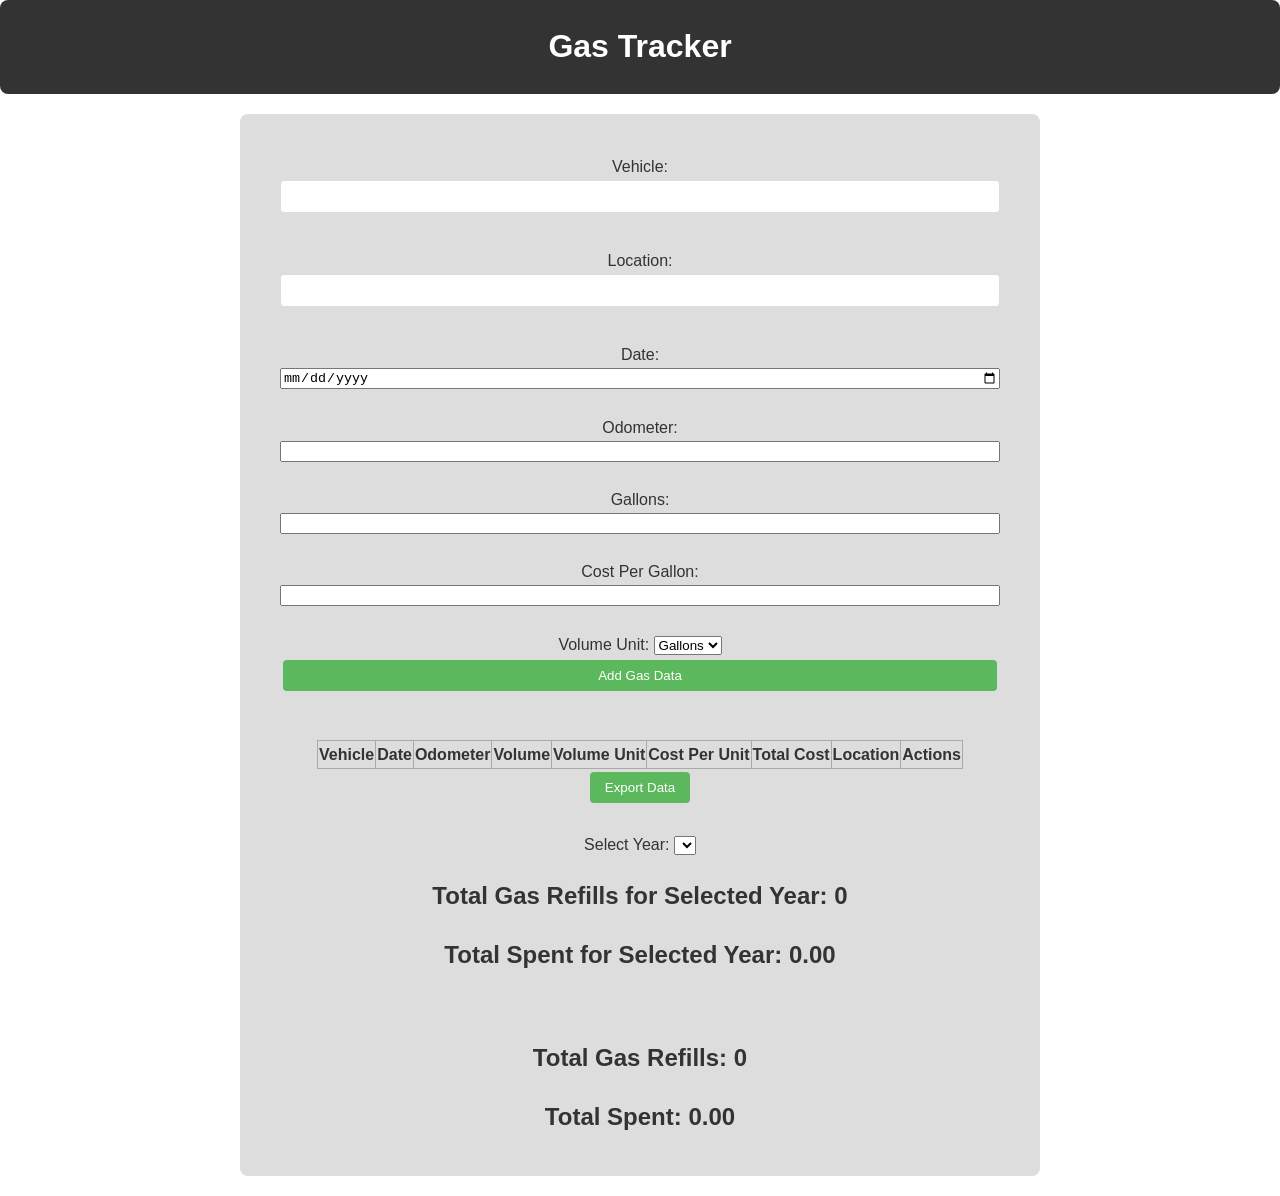
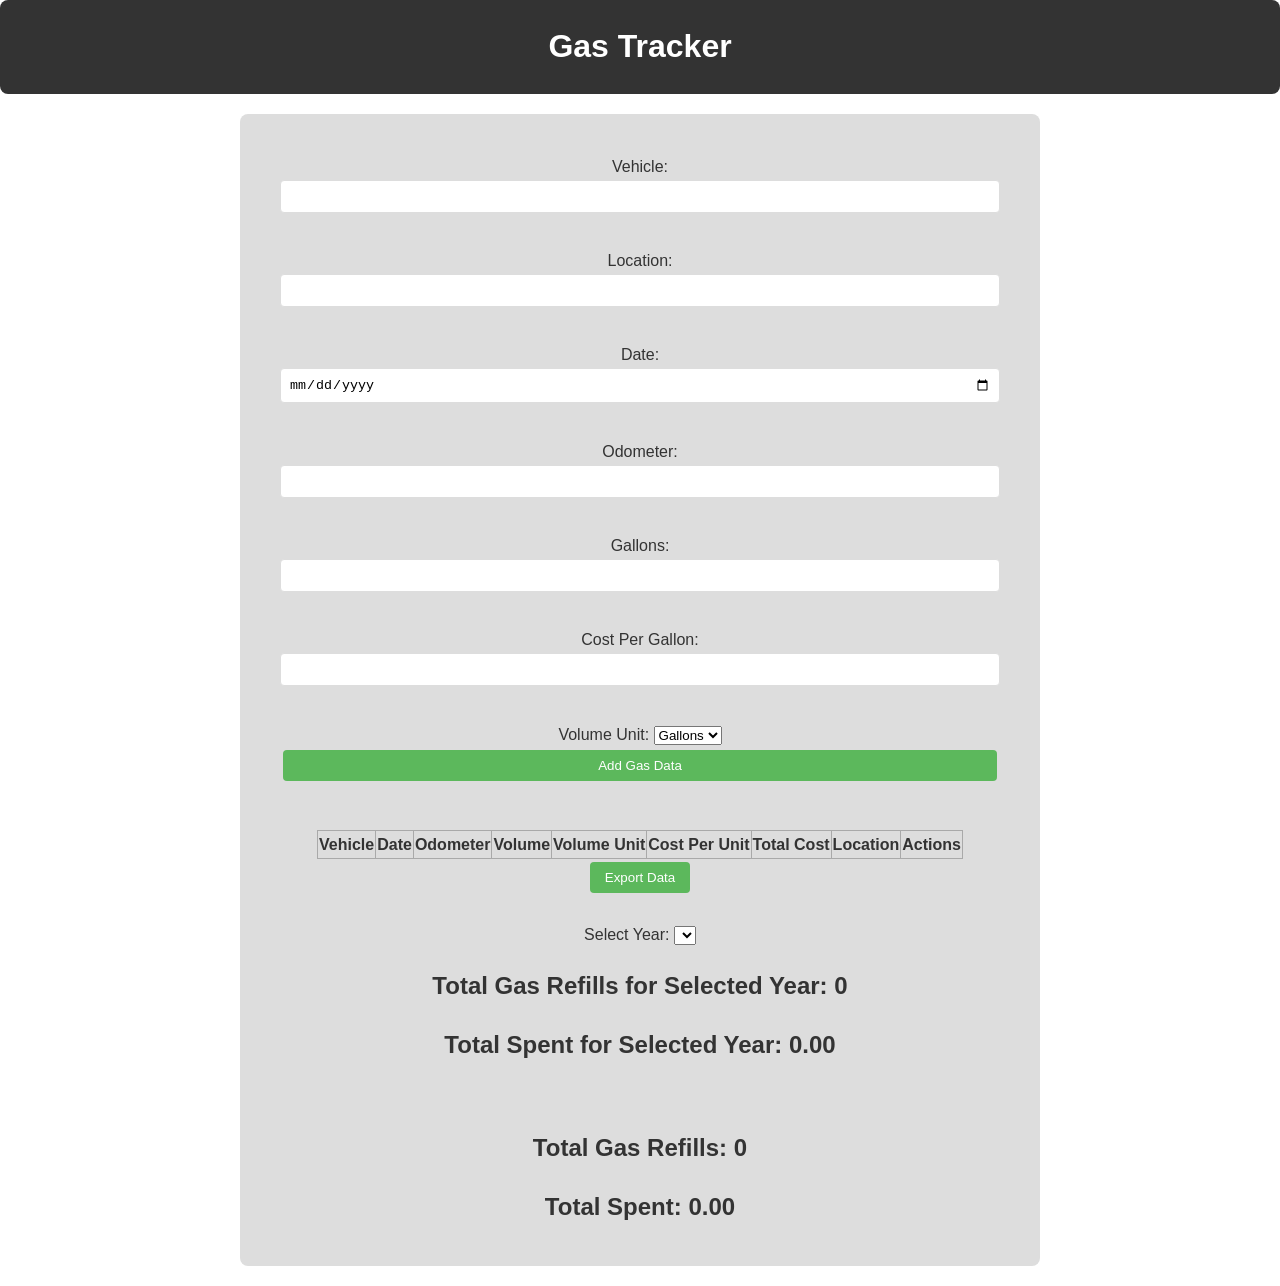

trackers

--- a/assets/css/app-styles.css
+++ b/assets/css/app-styles.css
@@ -80,7 +80,7 @@ a {
     color: #ddd;
 }
 
-input[type="text"],
+input,
 textarea {
     padding: 8px;
     margin-bottom: 10px;
